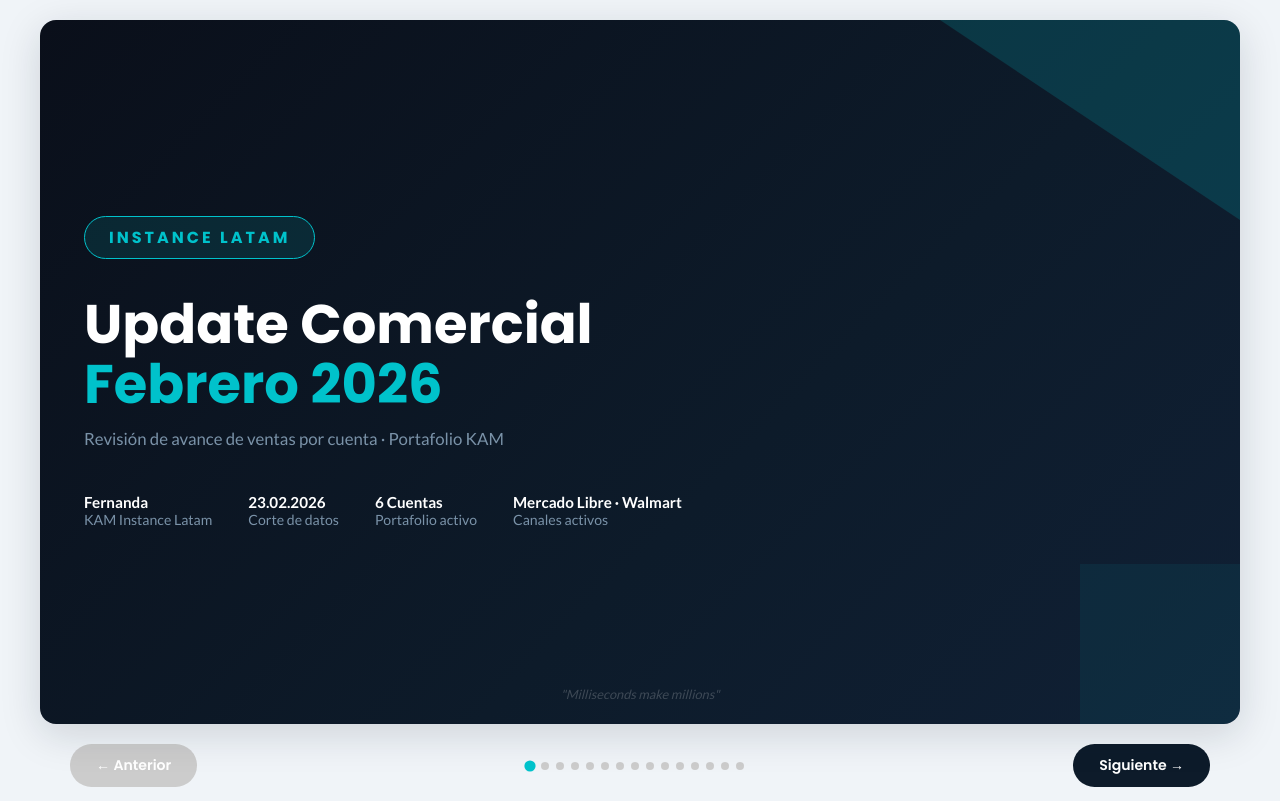
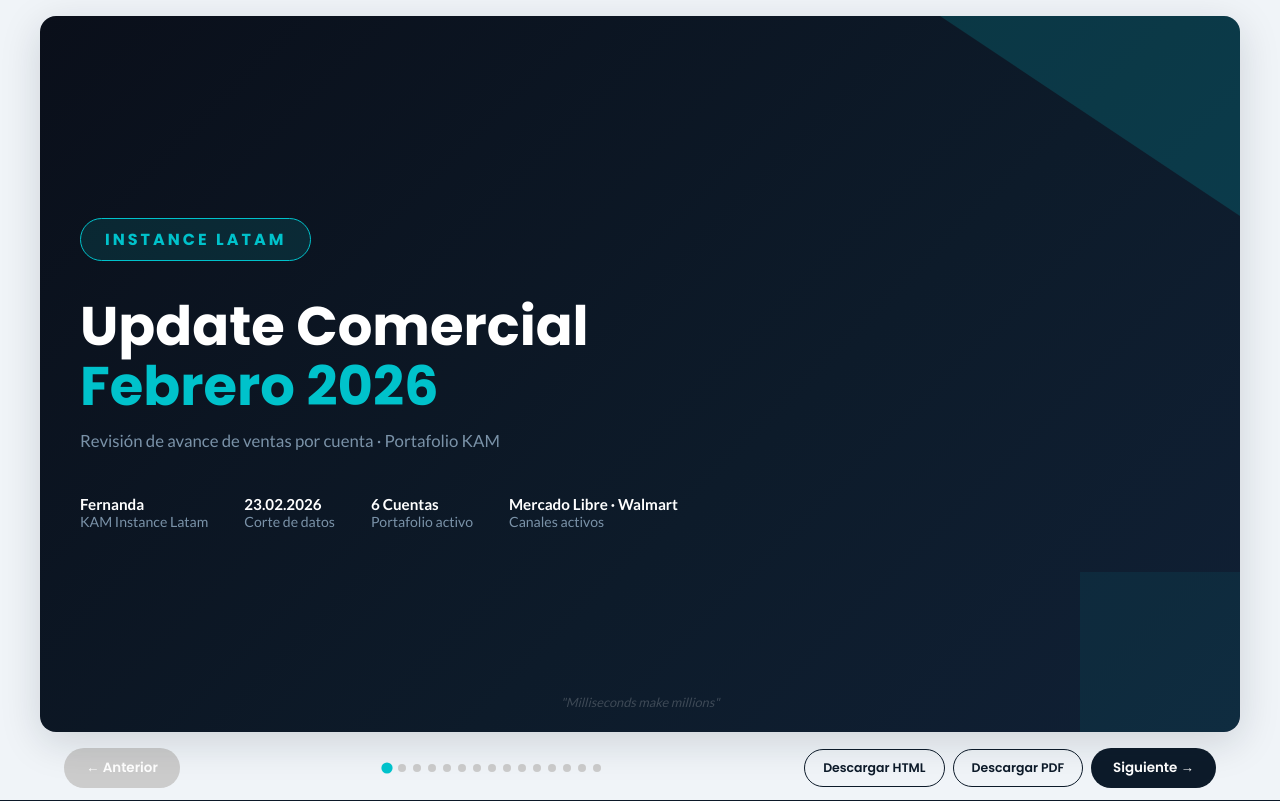
Before and after one commit to catalvarezs/reporte_app, a FastAPI app: page /demo in a window 1280 px wide. Run offline with FastAPI, Linux system fonts and the light colour scheme; parts of the project's set-up code (start-up, migrations or seed data) failed here and were passed over.

Commit message:
Add PDF + HTML download buttons; fix slide framing to fit viewport
Layout (templates/reporte.html):
- Replace the fixed slide height (88vh) with a flex layout where the
  slide-container takes the remaining viewport between the top of the
  page and the controls bar, and .slide stretches to height:100% of
  that. Previously the 88vh + paddings + controls bar summed to >100vh
  and the bottom edge got clipped by overflow:hidden on body.
- Trim outer paddings (container 16/24/8, slide 32/40) to recover
  usable area without crowding the content.

Print / download mode:
- New body.print-mode class plus @media print rules: all slides are
  shown stacked, sized to 190x277mm so they fit one-per-page on A4
  landscape with 8mm margins, controls hidden, page-break-after on
  every slide. Used by /reporte/<id>.html and /reporte/<id>.pdf so
  the same template serves both the on-screen deck and the print
  output.

Download endpoints (main.py):
- _REPORT_CACHE: in-memory dict keyed by short token, TTL 30 min,
  max 30 entries (LRU eviction). Stores the build_report_context
  output so download endpoints don't have to re-hit the MCP.
- /generar and /demo now mint a report_id via _cache_report() and
  pass it to the template, which renders two new download buttons
  on the controls bar.
- GET /reporte/{report_id}.html re-renders the template in print
  mode and returns it with a Content-Disposition attachment header.
- GET /reporte/{report_id}.pdf renders the print-mode HTML and
  pipes it through Playwright (async chromium, A4 landscape, 8mm
  margins, print_background=true) to produce the PDF. ~5s cold,
  <1s warm.
- Removed the placeholder /reporte.pdf route that was returning 501.

Co-Authored-By: Claude Opus 4.7 <noreply@anthropic.com>

```diff
--- a/main.py
+++ b/main.py
@@ -3,7 +3,9 @@ import hashlib
 import os
 import re
 import secrets
+import time
 import traceback
+import unicodedata
 from datetime import date, datetime, timedelta, timezone
 from pathlib import Path
 from urllib.parse import urlencode
@@ -33,6 +35,32 @@ def _fmt_deadline(raw: str) -> str:
         return datetime.strptime(raw, "%Y-%m-%d").strftime("%d.%m.%Y")
     except ValueError:
         return raw
+
+
+# Cache de reportes generados, por id corto. TTL para que no crezca para siempre.
+_REPORT_CACHE: dict[str, dict] = {}
+_REPORT_TTL_SEC = 30 * 60
+_REPORT_MAX_ENTRIES = 30
+
+
+def _cache_report(context: dict) -> str:
+    now = time.time()
+    expired = [k for k, v in _REPORT_CACHE.items() if now - v["ts"] > _REPORT_TTL_SEC]
+    for k in expired:
+        _REPORT_CACHE.pop(k, None)
+    if len(_REPORT_CACHE) >= _REPORT_MAX_ENTRIES:
+        oldest = min(_REPORT_CACHE.items(), key=lambda kv: kv[1]["ts"])[0]
+        _REPORT_CACHE.pop(oldest, None)
+    rid = secrets.token_urlsafe(8)
+    _REPORT_CACHE[rid] = {"ts": now, "context": context}
+    return rid
+
+
+def _slug_filename(text: str) -> str:
+    """Para usar en Content-Disposition: 'Update Comercial - Mayo 2026' -> 'update-comercial-mayo-2026'."""
+    s = unicodedata.normalize("NFKD", text).encode("ascii", "ignore").decode()
+    s = re.sub(r"[^a-zA-Z0-9]+", "-", s).strip("-").lower()
+    return s or "reporte"
 from connectors.instance import (
     MCPQueryError,
     fetch_ventas_por_cliente,
@@ -337,7 +365,66 @@ async def generar(request: Request):
         fecha_corte=fecha_corte_d,
         kam_name=kam_name,
     )
-    return templates.TemplateResponse("reporte.html", {"request": request, **context})
+    report_id = _cache_report(context)
+    return templates.TemplateResponse(
+        "reporte.html",
+        {"request": request, "report_id": report_id, "print_mode": False, **context},
+    )
+
+
+def _render_report_html(request: Request, context: dict, print_mode: bool) -> str:
+    return templates.get_template("reporte.html").render(
+        request=request,
+        report_id=None,
+        print_mode=print_mode,
+        **context,
+    )
+
+
+@app.get("/reporte/{report_id}.html")
+def download_report_html(request: Request, report_id: str):
+    entry = _REPORT_CACHE.get(report_id)
+    if not entry:
+        raise HTTPException(status_code=404, detail="Reporte no encontrado o expiro (TTL 30 min). Regenera desde el formulario.")
+    context = entry["context"]
+    html = _render_report_html(request, context, print_mode=True)
+    fname = f"{_slug_filename('Update Comercial ' + context.get('mes_label', ''))}.html"
+    return Response(
+        content=html,
+        media_type="text/html; charset=utf-8",
+        headers={"Content-Disposition": f'attachment; filename="{fname}"'},
+    )
+
+
+@app.get("/reporte/{report_id}.pdf")
+async def download_report_pdf(request: Request, report_id: str):
+    entry = _REPORT_CACHE.get(report_id)
+    if not entry:
+        raise HTTPException(status_code=404, detail="Reporte no encontrado o expiro (TTL 30 min). Regenera desde el formulario.")
+    context = entry["context"]
+    html = _render_report_html(request, context, print_mode=True)
+
+    from playwright.async_api import async_playwright
+    async with async_playwright() as pw:
+        browser = await pw.chromium.launch(headless=True)
+        try:
+            page = await browser.new_page()
+            await page.set_content(html, wait_until="networkidle")
+            pdf_bytes = await page.pdf(
+                format="A4",
+                landscape=True,
+                print_background=True,
+                margin={"top": "8mm", "right": "8mm", "bottom": "8mm", "left": "8mm"},
+            )
+        finally:
+            await browser.close()
+
+    fname = f"{_slug_filename('Update Comercial ' + context.get('mes_label', ''))}.pdf"
+    return Response(
+        content=pdf_bytes,
+        media_type="application/pdf",
+        headers={"Content-Disposition": f'attachment; filename="{fname}"'},
+    )
 
 
 @app.get("/demo", response_class=HTMLResponse)
@@ -358,15 +445,10 @@ def demo(request: Request):
         fecha_corte=fc,
         proxima_revision="11.03.2026",
     )
-    return templates.TemplateResponse("reporte.html", {"request": request, **context})
-
-
-@app.get("/reporte.pdf")
-def reporte_pdf():
-    return Response(
-        content="PDF aun no implementado.",
-        media_type="text/plain",
-        status_code=501,
+    report_id = _cache_report(context)
+    return templates.TemplateResponse(
+        "reporte.html",
+        {"request": request, "report_id": report_id, "print_mode": False, **context},
     )
 
 
--- a/templates/reporte.html
+++ b/templates/reporte.html
@@ -17,11 +17,26 @@
   --card:      #FFFFFF;
 }
 * { box-sizing: border-box; margin: 0; padding: 0; }
-body { font-family: 'Lato', sans-serif; background: var(--bg); color: var(--text); height: 100vh; display: flex; flex-direction: column; overflow: hidden; }
-.slide-container { flex: 1; display: flex; justify-content: center; align-items: center; padding: 20px 30px 10px; }
-.slide { background: var(--card); width: 100%; max-width: 1200px; height: 88vh; border-radius: 16px; box-shadow: 0 10px 40px rgba(13,27,42,.15); padding: 38px 44px; display: none; flex-direction: column; animation: fadeIn .45s ease; position: relative; overflow: hidden; }
+html, body { height: 100%; }
+body { font-family: 'Lato', sans-serif; background: var(--bg); color: var(--text); display: flex; flex-direction: column; overflow: hidden; }
+.slide-container { flex: 1; min-height: 0; display: flex; justify-content: center; align-items: stretch; padding: 16px 24px 8px; }
+.slide { background: var(--card); width: 100%; max-width: 1200px; height: 100%; border-radius: 16px; box-shadow: 0 10px 40px rgba(13,27,42,.15); padding: 32px 40px; display: none; flex-direction: column; animation: fadeIn .45s ease; position: relative; overflow: hidden; }
 .slide.active { display: flex; }
 @keyframes fadeIn { from { opacity:0; transform:translateY(10px); } to { opacity:1; transform:translateY(0); } }
+
+/* PRINT / DOWNLOAD MODE: todas las slides visibles, una por pagina */
+body.print-mode { overflow: visible; height: auto; background: #fff; }
+body.print-mode .slide-container { display: block; padding: 0; }
+body.print-mode .slide { display: flex !important; height: 190mm; max-width: 277mm; margin: 0 auto 6mm; box-shadow: none; border-radius: 0; page-break-after: always; break-after: page; animation: none; }
+body.print-mode .slide:last-of-type { page-break-after: auto; break-after: auto; margin-bottom: 0; }
+body.print-mode .controls { display: none; }
+@page { size: A4 landscape; margin: 8mm; }
+@media print {
+  body { overflow: visible; height: auto; }
+  .controls { display: none !important; }
+  .slide { display: flex !important; height: 190mm; max-width: 277mm; box-shadow: none; border-radius: 0; page-break-after: always; break-after: page; }
+  .slide:last-of-type { page-break-after: auto; break-after: auto; }
+}
 .slide-header { margin-bottom: 20px; border-bottom: 2.5px solid var(--secondary); padding-bottom: 12px; }
 h1 { font-family: 'Poppins', sans-serif; color: var(--primary); font-size: 2rem; margin-bottom: 4px; }
 h2 { font-family: 'Poppins', sans-serif; color: #777; font-size: 1rem; font-weight: 400; }
@@ -93,10 +108,14 @@ h2 { font-family: 'Poppins', sans-serif; color: #777; font-size: 1rem; font-weig
 .closing-val  { font-family:'Poppins',sans-serif; font-size:1.9rem; font-weight:800; color:var(--primary); margin-bottom:4px; }
 .closing-desc { font-size:.88rem; color:#777; }
 .final-cta { margin-top:20px; background:linear-gradient(90deg, var(--primary) 0%, #071523 100%); color:#fff; padding:16px 36px; border-radius:10px; display:flex; justify-content:space-between; align-items:center; }
-.controls { display:flex; justify-content:space-between; align-items:center; width:100%; max-width:1200px; margin:0 auto; padding:10px 30px 14px; }
-.btn { background:var(--primary); color:#fff; border:none; padding:11px 26px; border-radius:50px; cursor:pointer; font-family:'Poppins',sans-serif; font-weight:600; font-size:.88rem; transition:background .25s, color .25s; }
+.controls { display:flex; justify-content:space-between; align-items:center; width:100%; max-width:1200px; margin:0 auto; padding:8px 24px 12px; gap:14px; }
+.controls .nav-group { display:flex; align-items:center; gap:14px; }
+.controls .download-group { display:flex; align-items:center; gap:8px; }
+.btn { background:var(--primary); color:#fff; border:none; padding:10px 22px; border-radius:50px; cursor:pointer; font-family:'Poppins',sans-serif; font-weight:600; font-size:.84rem; transition:background .25s, color .25s; text-decoration:none; display:inline-block; }
 .btn:hover { background:var(--secondary); color:var(--primary); }
 .btn:disabled { background:#ccc; cursor:not-allowed; color:#fff; }
+.btn-outline { background:transparent; color:var(--primary); border:1.5px solid var(--primary); padding:9px 18px; font-size:.78rem; }
+.btn-outline:hover { background:var(--primary); color:#fff; }
 .dot-nav { display:flex; gap:7px; align-items:center; }
 .dot { width:8px; height:8px; border-radius:50%; background:#ccc; cursor:pointer; transition:all .2s; display:inline-block; }
 .dot.on { background:var(--secondary); transform:scale(1.4); }
@@ -149,7 +168,7 @@ h2 { font-family: 'Poppins', sans-serif; color: #777; font-size: 1rem; font-weig
   {%- endif -%}
 {%- endmacro %}
 
-<body>
+<body class="{% if print_mode %}print-mode{% endif %}">
 <div class="slide-container">
 
 {# ============================================================
@@ -387,17 +406,29 @@ h2 { font-family: 'Poppins', sans-serif; color: #777; font-size: 1rem; font-weig
 
 </div><!-- /slide-container -->
 
+{% if not print_mode %}
 <div class="controls">
+  <div class="nav-group">
     <button class="btn" id="prevBtn" onclick="go(-1)">← Anterior</button>
+  </div>
   <div class="dot-nav" id="dots"></div>
+  <div class="download-group">
+    {% if report_id %}
+      <a class="btn btn-outline" href="/reporte/{{ report_id }}.html" download>Descargar HTML</a>
+      <a class="btn btn-outline" href="/reporte/{{ report_id }}.pdf" download>Descargar PDF</a>
+    {% endif %}
     <button class="btn" id="nextBtn" onclick="go(1)">Siguiente →</button>
   </div>
+</div>
+{% endif %}
 
 <script>
+(function() {
+  const prev = document.getElementById('prevBtn');
+  if (!prev) return; // print mode: no navigation
   let cur = 0;
   const slides = document.querySelectorAll('.slide');
   const N = slides.length;
-const prev = document.getElementById('prevBtn');
   const next = document.getElementById('nextBtn');
   const dots = document.getElementById('dots');
   slides.forEach((_,i) => {
@@ -415,14 +446,14 @@ function goTo(n) {
     document.querySelectorAll('.dot')[cur].classList.add('on');
     prev.disabled = cur===0;
     next.disabled = cur===N-1;
-  next.style.display = cur===N-1?'none':'block';
   }
-function go(d) { goTo(cur+d); }
+  window.go = function(d) { goTo(cur+d); };
   document.addEventListener('keydown', e => {
-  if (e.key==='ArrowRight'||e.key==='ArrowDown') go(1);
-  if (e.key==='ArrowLeft' ||e.key==='ArrowUp')   go(-1);
+    if (e.key==='ArrowRight'||e.key==='ArrowDown') window.go(1);
+    if (e.key==='ArrowLeft' ||e.key==='ArrowUp')   window.go(-1);
   });
   prev.disabled = true;
+})();
 </script>
 </body>
 </html>
```
Lines whose indentation alone changed are shown as unchanged.
